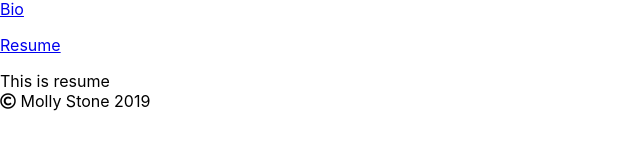
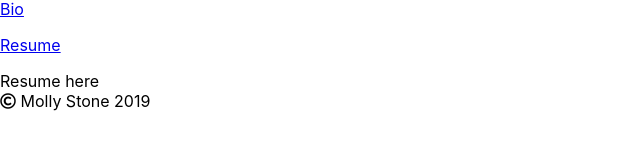
Before and after one commit to mstone89/mstone89.github.io, a React (Create React App) app in the folder molly-stone-portfolio/: page /resume in a window 1280 px wide. Shown: the part 155-304 px from the top of the page, without its empty margins (0-640 px from the left). Built offline with nearby package versions, Linux system fonts and the light colour scheme.

Commit message:
Update resume component

```diff
--- a/molly-stone-portfolio/src/components/Resume.js
+++ b/molly-stone-portfolio/src/components/Resume.js
@@ -3,7 +3,7 @@ import React, { Component } from 'react';
 class Resume extends Component {
     render() {
         return (
-            <main>This is resume</main>
+            <main>Resume here</main>
         )
     }
 }
```
